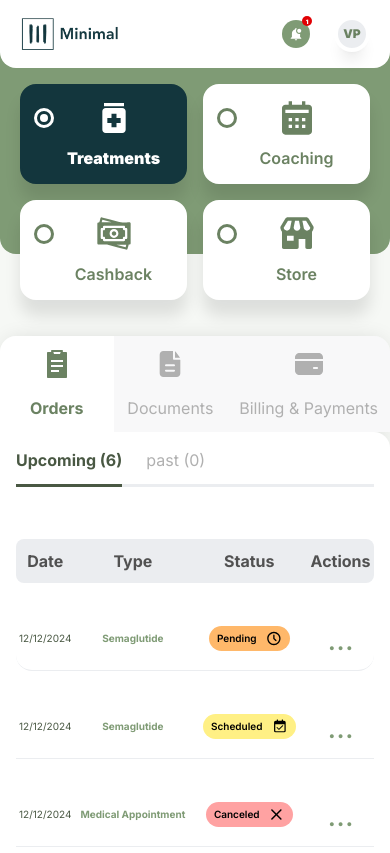
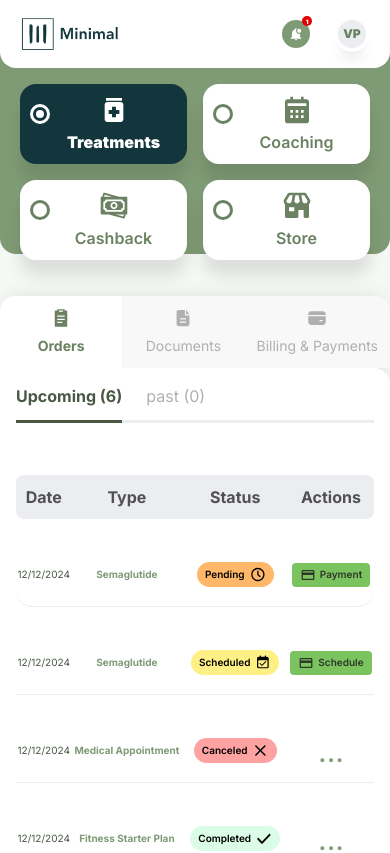
Before and after one commit to kkmali/nextJs-practices, a Next.js app in the folder minimal/: page / in a window 390 px wide. Shown: the top 853 px of the page. Built offline with nearby package versions, Linux system fonts and the light colour scheme.

Commit message:
created model and its components

```diff
--- a/minimal/src/app/components/cards/DashboardCards.jsx
+++ b/minimal/src/app/components/cards/DashboardCards.jsx
@@ -26,7 +26,7 @@ function DashboardCards() {
                 isActive
                   ? "bg-primary border-primary"
                   : "bg-white border-white hover:border-green-500 hover:bg-green-200"
-              } max-w-100 sm:px-4 p-3 flex items-center sm:gap-4 shadow-card border-2 trasntion duration-700`}
+              } max-w-100 sm:px-4 p-2 flex items-center sm:gap-4 shadow-card border-2 trasntion duration-700`}
             >
               <div
                 className={`size-5 rounded-full border-3  flex justify-center items-center shrink-0 max-sm:self-start max-sm:mt-2.5 ${
@@ -35,7 +35,7 @@ function DashboardCards() {
               >
                 <span className="size-2 rounded-full bg-white"></span>
               </div>
-              <div className="flex sm:flex-row w-full flex-col items-center gap-x-4 gap-y-2 text-white ">
+              <div className="flex sm:flex-row w-full flex-col items-center gap-x-4 gap-y-1 text-white ">
                 <div>
                   {
                     <item.icon
--- a/minimal/src/app/components/core/Button.jsx
+++ b/minimal/src/app/components/core/Button.jsx
@@ -12,14 +12,14 @@ const Button = ({
   loading,
   onClick,
   fullWidth = false,
-  size = "md",
+  size = "sm",
   target = "_self",
   disabled = false,
   type = "button",
   ...rest
 }) => {
   const baseStyle =
-    "inline-flex justify-center items-center gap-2.5 disabled:bg-purple-500  disabled:cursor-not-allowed  transition-ease";
+    "inline-flex justify-center items-center gap-1 sm:gap-2.5 disabled:bg-purple-500  disabled:cursor-not-allowed  transition-ease";
 
   const sizes = {
     lg: "p-4 text-lg",
@@ -28,8 +28,9 @@ const Button = ({
   };
 
   const style = {
-    primary: "bg-orange-200 text-white rounded-full  font-semibold",
-    secondary: "bg-gray-50 text-white rounded-full  font-semibold",
+    primary: "bg-black text-white rounded-full py-3  font-bold",
+    secondary:
+      "bg-green-700 text-green-800 rounded-sm font-semibold md:px-6 px-2 md:py-3 py-1",
     tertiary: "text-black font-medium rounded-md ",
   };
 
--- a/minimal/src/app/components/generic/Actions.jsx
+++ b/minimal/src/app/components/generic/Actions.jsx
@@ -1,9 +1,37 @@
+"use client";
+import {useState} from "react";
+import Button from "../core/Button";
 import Dropdown from "../core/Dropdown";
 import constants from "./constants";
+import {Bill} from "./icon";
+import ModalComponent from "./ModalComponent";
+import Modalbox from "./Modalbox";
 
-function Actions() {
+function Actions({action}) {
   const {ActiondropDownMenuItems} = constants();
+  const [isOpen, setIsOpen] = useState(false);
 
+  const open = () => setIsOpen(true);
+  const close = () => setIsOpen(false);
+
+  const renderButton = () => {
+    if (action === "payment" || action === "schedule") {
+      return (
+        <>
+          <Button
+            label={action === "payment" ? "Payment" : "Schedule"}
+            role="button"
+            icon={<Bill className="md:size-6 size-4" />}
+            className="flex-row-reverse text-[10px] md:text-base"
+            variant="secondary"
+            onClick={open}
+          />
+          <ModalComponent isOpen={isOpen} onClose={close}>
+            <Modalbox action={action} />
+          </ModalComponent>
+        </>
+      );
+    } else {
       return (
         <Dropdown
           className="text-green-600 text-3xl"
@@ -12,5 +40,9 @@ function Actions() {
         />
       );
     }
+  };
+
+  return <div>{renderButton()}</div>;
+}
 
 export default Actions;
--- /dev/null
+++ b/minimal/src/app/components/generic/ModalComponent.jsx
@@ -0,0 +1,41 @@
+import {Dialog, DialogPanel, DialogTitle} from "@headlessui/react";
+import Button from "../core/Button";
+import {Cancle} from "./icon";
+
+function ModalComponent({isOpen, onClose, children}) {
+  return (
+    <Dialog
+      open={isOpen}
+      as="div"
+      className="relative z-10 focus:outline-none"
+      onClose={onClose}
+    >
+      <div
+        className="fixed inset-0 bg-black/50 backdrop-blur-sm"
+        aria-hidden="true"
+      />
+      <div className="fixed inset-0 z-10 w-screen overflow-y-auto">
+        <div className="flex min-h-full items-end md:items-center justify-center md:p-4">
+          <DialogPanel className="w-full md:max-w-[720px] rounded-t-2xl md:rounded-b-2xl bg-white p-6 duration-300 ease-out data-[closed]:transform-[scale(95%)] data-[closed]:opacity-0">
+            <DialogTitle
+              as="h3"
+              className="flex justify-between text-2xl font-extrabold text-black pb-6 border-b-2 border-light-gray mb-6"
+            >
+              Delivery Details
+              <Button
+                role="button"
+                icon={<Cancle className="text-white" />}
+                className="rounded-full size-5 bg-black p-0 m-0"
+                variant="tertiary"
+                onClick={onClose}
+              />
+            </DialogTitle>
+            {children}
+          </DialogPanel>
+        </div>
+      </div>
+    </Dialog>
+  );
+}
+
+export default ModalComponent;
--- /dev/null
+++ b/minimal/src/app/components/generic/Modalbox.jsx
@@ -0,0 +1,76 @@
+import React from "react";
+import StatusPill from "./StatusPill";
+import Button from "../core/Button";
+import {Bill} from "./icon";
+
+function Modalbox({action}) {
+  return (
+    <>
+      <div className="space-y-6 mb-6">
+        <div className="flex items-center gap-6 bg-gray-200 p-3 rounded-xl ">
+          <img
+            src="/Product Image Container.png"
+            alt="Product"
+            className=" h-[94px] rounded-md object-cover"
+          />
+          <div className="space-y-2">
+            <h3 className="text-xl font-bold text-green-500">
+              Compound Semaglutide
+            </h3>
+            <p className="text-sm text-green-800">Injectable GLP-1 treatment</p>
+            <p className="text-sm text-green-800">
+              Price:
+              <span className="font-bold text-black ml-2">$450</span>
+            </p>
+          </div>
+        </div>
+
+        <div className="grid grid-cols-2 gap-4">
+          <div className="bg-gray-200 p-4 rounded-xl">
+            <p className="text-sm text-gray-500">Date</p>
+            <p className="font-semibold">12/12/2024</p>
+          </div>
+
+          <div className="bg-gray-200 p-4 rounded-xl">
+            <p className="text-sm text-gray-500">Type</p>
+            <p className="font-semibold">Semaglutide</p>
+          </div>
+
+          <div className="bg-gray-200 p-4 rounded-xl">
+            <p className="text-sm text-gray-500">Details</p>
+            <p className="font-semibold">0.25 mg</p>
+          </div>
+
+          <div className="bg-gray-200 p-4 rounded-xl">
+            <p className="text-sm text-gray-500">Status</p>
+            <span>
+              <StatusPill label="Pending" className="!m-0" />
+            </span>
+          </div>
+
+          <div className="bg-gray-200 p-4 rounded-xl sm:col-span-2">
+            <p className="text-sm text-gray-500">Price</p>
+            <p className="font-semibold">$159.00</p>
+          </div>
+        </div>
+      </div>
+      {action === "payment" ? (
+        <Button
+          label="Payment"
+          icon=<Bill className="size-6" />
+          fullWidth
+          className="text-base md:text-lg "
+        />
+      ) : (
+        <Button
+          label="Schedule to be charge"
+          icon=<Bill className="size-6" />
+          fullWidth
+          className="text-base md:text-lg"
+        />
+      )}
+    </>
+  );
+}
+
+export default Modalbox;
--- a/minimal/src/app/components/generic/OredersTab.jsx
+++ b/minimal/src/app/components/generic/OredersTab.jsx
@@ -67,15 +67,14 @@ function OredersTab() {
                       rowIndex === 0 ? "rounded-br-2xl" : ""
                     }`}
                   >
-                    {/* {row.action} */}
-                    <Actions />
+                    <Actions action={row.action} />
                   </td>
                 </tr>
               ))}
             </tbody>
           </table>
         </TabPanel>
-        <TabPanel>Content 2</TabPanel>
+        <TabPanel>tab 2 content</TabPanel>
       </TabPanels>
     </TabGroup>
   );
--- a/minimal/src/app/components/generic/StatusPill.jsx
+++ b/minimal/src/app/components/generic/StatusPill.jsx
@@ -1,7 +1,7 @@
 import React from "react";
 import {Calendar2, CalendarCheck, Cancle, Check, Shipping, Timer} from "./icon";
 
-const StatusPill = ({label}) => {
+const StatusPill = ({label, className}) => {
   // Define the icon map
   const icons = {
     Shipped: <Shipping className="size-4" />,
@@ -53,7 +53,7 @@ const StatusPill = ({label}) => {
 
   return (
     <div
-      className={`flex items-center gap-2 md:px-3 px-2 md:py-2 py-1 rounded-full md:text-sm text-[10px] font-semibold ${bgColor} w-fit text-black mx-auto`}
+      className={`flex items-center sm:gap-2 gap-1 md:px-3 px-2 md:py-2 py-1 rounded-full md:text-sm text-[10px] font-semibold ${bgColor} w-fit text-black mx-auto ${className}`}
     >
       {label}
       {icons[label]}
--- a/minimal/src/app/components/generic/TreatmentsTab.jsx
+++ b/minimal/src/app/components/generic/TreatmentsTab.jsx
@@ -14,7 +14,7 @@ function TreatmentsTab() {
               className="md:p-3 focus:outline-none bg-gray-200 text-gray-50 data-[selected]:bg-white
              data-[selected]:text-green-500 data-[selected]:font-bold  data-[hover]:cursor-pointer  w-full "
             >
-              <div className="sm:px-7 md:py-2 py-3 px-3 flex md:flex-row flex-col gap-4 items-center rounded-2xl whitespace-nowrap">
+              <div className="sm:px-7 md:py-2 py-3 px-3 flex md:flex-row flex-col gap-2 md:gap-4 items-center rounded-2xl text-sm md:text-lg  whitespace-nowrap">
                 {item.icon}
                 {item.title}
               </div>
--- a/minimal/src/app/components/generic/constants.jsx
+++ b/minimal/src/app/components/generic/constants.jsx
@@ -77,15 +77,15 @@ const constants = () => {
   const Tabtitle = [
     {
       title: "Orders",
-      icon: <Order />,
+      icon: <Order className="md:size-8 size-5" />,
     },
     {
       title: "Documents",
-      icon: <Documents />,
+      icon: <Documents className="md:size-8 size-5" />,
     },
     {
       title: "Billing & Payments",
-      icon: <Payments />,
+      icon: <Payments className="md:size-8 size-5" />,
     },
   ];
   const OrdersTabTitle = [
@@ -116,35 +116,35 @@ const constants = () => {
       type: "Semaglutide",
       details: "0.25 mg",
       status: "Scheduled",
-      action: "payment",
+      action: "schedule",
     },
     {
       date: "12/12/2024",
       type: "Medical Appointment",
       details: "0.25 mg",
       status: "Canceled",
-      action: "payment",
+      action: "",
     },
     {
       date: "12/12/2024",
       type: "Fitness Starter Plan",
       details: "Phone call",
       status: "Completed",
-      action: "payment",
+      action: "",
     },
     {
       date: "12/12/2024",
       type: "Semaglutide",
       details: "Phone call",
       status: "Shipped",
-      action: "payment",
+      action: "",
     },
     {
       date: "12/12/2024",
       type: "Semaglutide",
       details: "Phone call",
       status: "Rescheduled",
-      action: "payment",
+      action: "",
     },
   ];
 
--- a/minimal/src/app/components/generic/icon.jsx
+++ b/minimal/src/app/components/generic/icon.jsx
@@ -2,7 +2,7 @@ export const Medical = ({className}) => {
   return (
     <svg
       xmlns="http://www.w3.org/2000/svg"
-      className={`${className} md:size-16 size-10`}
+      className={`${className} md:size-16 size-8`}
       viewBox="0 0 64 64"
       fill="none"
     >
@@ -17,7 +17,7 @@ export const Calendar = ({className}) => {
   return (
     <svg
       xmlns="http://www.w3.org/2000/svg"
-      className={`${className} md:size-16 size-10`}
+      className={`${className} md:size-16 size-8`}
       viewBox="0 0 64 64"
       fill="none"
     >
@@ -32,7 +32,7 @@ export const Money = ({className}) => {
   return (
     <svg
       xmlns="http://www.w3.org/2000/svg"
-      className={`${className} md:size-16 size-10`}
+      className={`${className} md:size-16 size-8`}
       viewBox="0 0 64 64"
       fill="none"
     >
@@ -55,7 +55,7 @@ export const Store = ({className}) => {
   return (
     <svg
       xmlns="http://www.w3.org/2000/svg"
-      className={`${className} md:size-16 size-10`}
+      className={`${className} md:size-16 size-8`}
       viewBox="0 0 64 64"
       fill="none"
     >
@@ -87,8 +87,6 @@ export const Order = ({className}) => {
   return (
     <svg
       xmlns="http://www.w3.org/2000/svg"
-      width="32"
-      height="32"
       className={`${className}`}
       viewBox="0 0 32 32"
       fill="none"
@@ -107,8 +105,6 @@ export const Documents = ({className}) => {
     <svg
       xmlns="http://www.w3.org/2000/svg"
       className={`${className}`}
-      width="32"
-      height="32"
       viewBox="0 0 32 32"
       fill="none"
     >
@@ -129,8 +125,6 @@ export const Payments = ({className}) => {
   return (
     <svg
       xmlns="http://www.w3.org/2000/svg"
-      width="32"
-      height="32"
       className={`${className}`}
       viewBox="0 0 32 32"
       fill="none"
@@ -296,3 +290,18 @@ export const Receipt = ({className}) => {
     </svg>
   );
 };
+export const Bill = ({className}) => {
+  return (
+    <svg
+      xmlns="http://www.w3.org/2000/svg"
+      className={`${className}`}
+      viewBox="0 0 25 25"
+      fill="none"
+    >
+      <path
+        d="M20.5 4.5H4.5C3.39 4.5 2.51 5.39 2.51 6.5L2.5 18.5C2.5 19.61 3.39 20.5 4.5 20.5H20.5C21.61 20.5 22.5 19.61 22.5 18.5V6.5C22.5 5.39 21.61 4.5 20.5 4.5ZM20.5 18.5H4.5V12.5H20.5V18.5ZM20.5 8.5H4.5V6.5H20.5V8.5Z"
+        fill="currentcolor"
+      />
+    </svg>
+  );
+};
--- a/minimal/src/app/globals.css
+++ b/minimal/src/app/globals.css
@@ -11,6 +11,8 @@
   --color-green-400: #495843;
   --color-green-500: #6b8262;
   --color-green-600: #7f9b75;
+  --color-green-700: #7ac35f;
+  --color-green-800: #2e382a;
   --color-red-500: #e10004;
   --color-brown-100: #5c3600;
   --color-brown-200: #ad6500;
```
Also changed, not shown: minimal/public/Product Image Container.png (added). Lines whose indentation alone changed are shown as unchanged.
